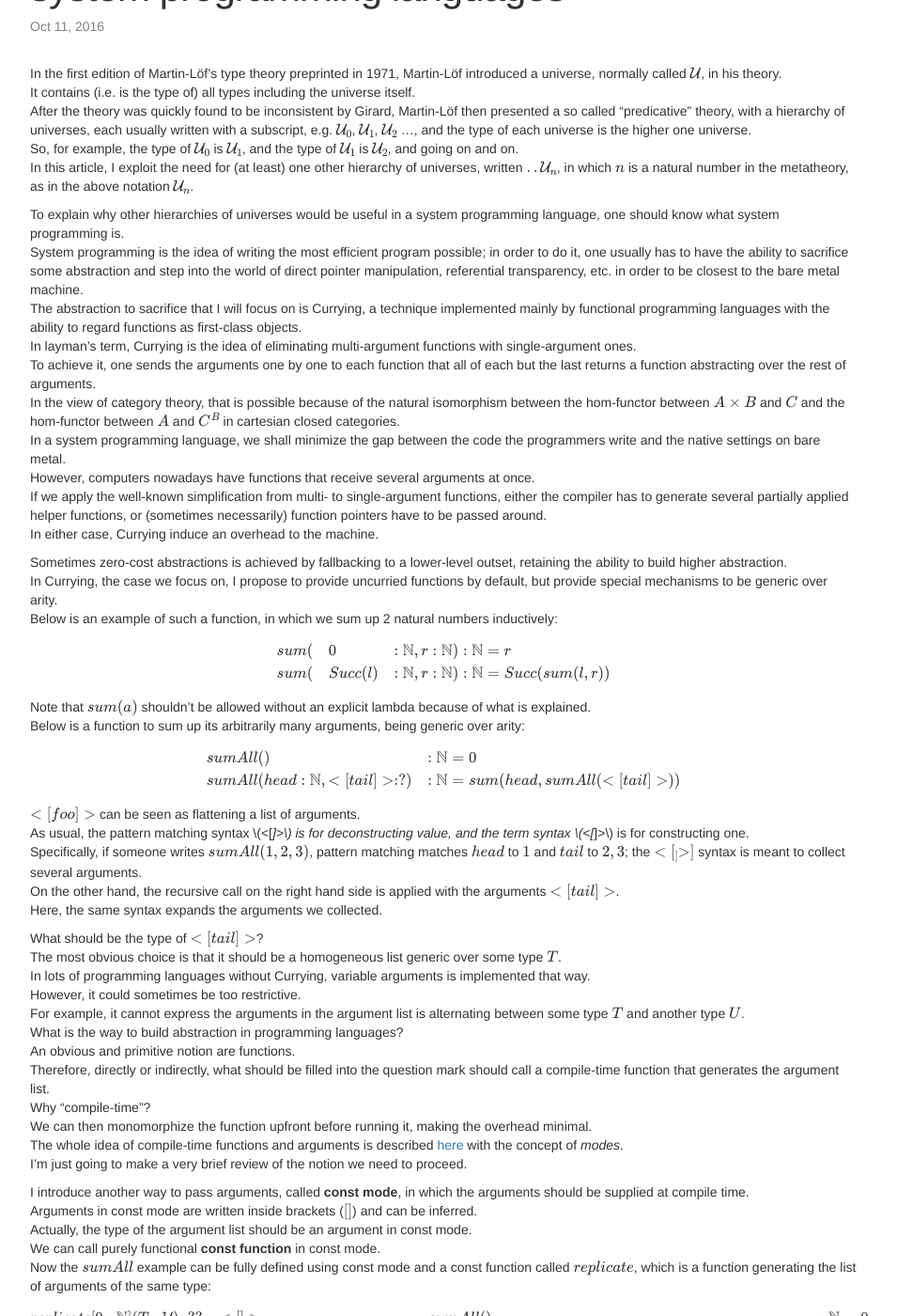
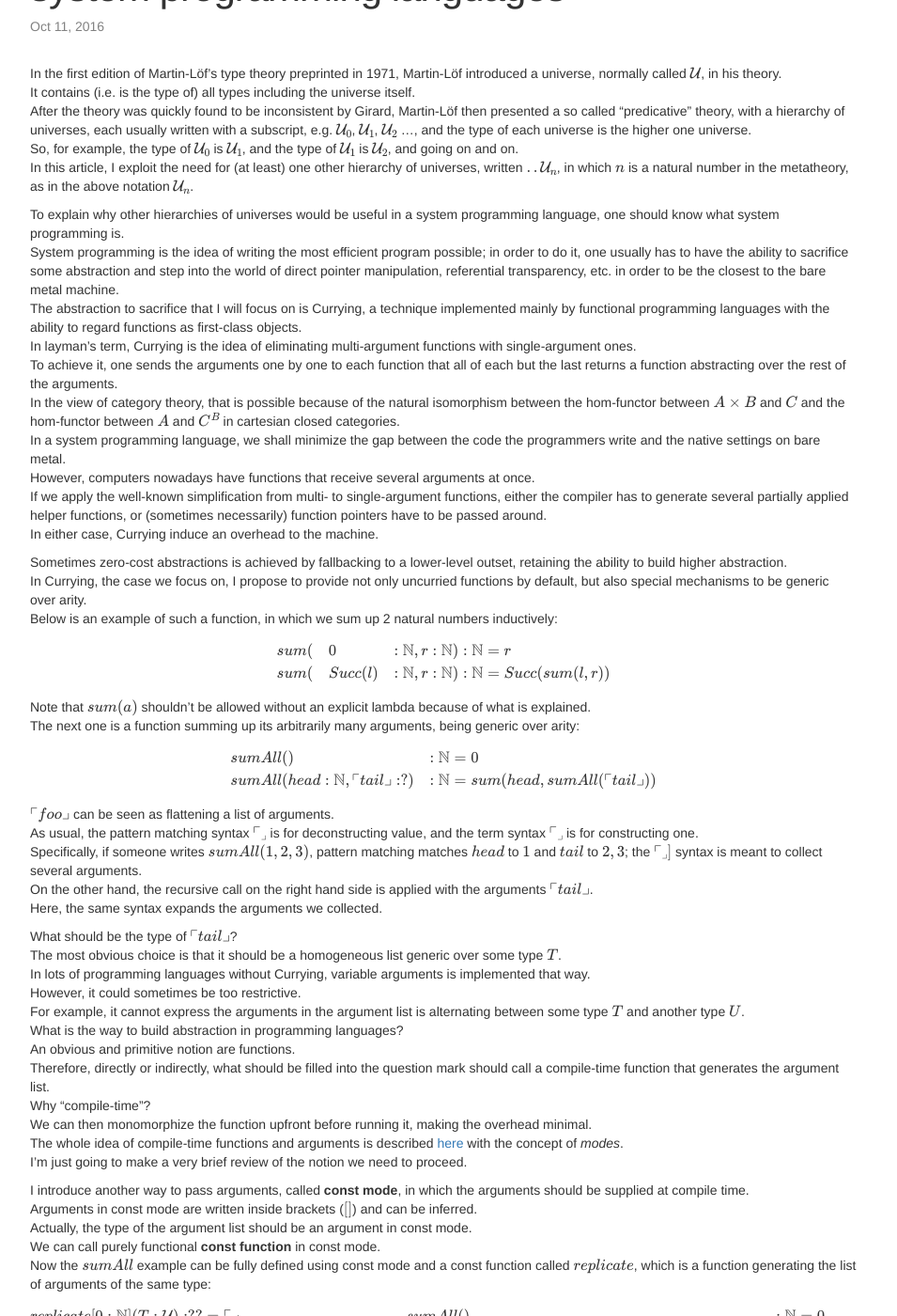
Before and after one commit to AndyShiue/AndyShiue.github.io, a Jekyll site: the page built from _posts/Ende/2016-10-11-hierarchies.md, in a window 1280 px wide and 1400 px high, scrolled down 197 px. Shown: the whole window at 94% size, without its empty margins (168-1123 px from the left). Built offline with Jekyll 4.4.1, drawn with Linux system fonts in a browser that asks for light colours; formulas are drawn with MathJax 3; comment, search, counter and statistics services are not loaded; some of the changed text lies outside the part shown.

Commit message:
Update article.

```diff
--- a/_posts/Ende/2016-10-11-hierarchies.md
+++ b/_posts/Ende/2016-10-11-hierarchies.md
@@ -11,10 +11,10 @@
 In this article, I exploit the need for (at least) one other hierarchy of universes, written \\(..\mathcal{U}_n\\), in which \\(n\\) is a natural number in the metatheory, as in the above notation \\(\mathcal{U}_n\\).
 
 To explain why other hierarchies of universes would be useful in a system programming language, one should know what system programming is.
-System programming is the idea of writing the most efficient program possible; in order to do it, one usually has to have the ability to sacrifice some abstraction and step into the world of direct pointer manipulation, referential transparency, etc. in order to be closest to the bare metal machine.
+System programming is the idea of writing the most efficient program possible; in order to do it, one usually has to have the ability to sacrifice some abstraction and step into the world of direct pointer manipulation, referential transparency, etc. in order to be the closest to the bare metal machine.
 The abstraction to sacrifice that I will focus on is Currying, a technique implemented mainly by functional programming languages with the ability to regard functions as first-class objects.
 In layman's term, Currying is the idea of eliminating multi-argument functions with single-argument ones.
-To achieve it, one sends the arguments one by one to each function that all of each but the last returns a function abstracting over the rest of arguments.
+To achieve it, one sends the arguments one by one to each function that all of each but the last returns a function abstracting over the rest of the arguments.
 In the view of category theory, that is possible because of the natural isomorphism between the hom-functor between \\(A \times B\\) and \\(C\\) and the hom-functor between \\(A\\) and \\(C^B\\) in cartesian closed categories.
 In a system programming language, we shall minimize the gap between the code the programmers write and the native settings on bare metal.
 However, computers nowadays have functions that receive several arguments at once.
@@ -22,7 +22,7 @@
 In either case, Currying induce an overhead to the machine.
 
 Sometimes zero-cost abstractions is achieved by fallbacking to a lower-level outset, retaining the ability to build higher abstraction.
-In Currying, the case we focus on, I propose to provide uncurried functions by default, but provide special mechanisms to be generic over arity.
+In Currying, the case we focus on, I propose to provide not only uncurried functions by default, but also special mechanisms to be generic over arity.
 Below is an example of such a function, in which we sum up 2 natural numbers inductively:
 
 $$
@@ -33,22 +33,22 @@
 $$
 
 Note that \\(sum(a)\\) shouldn't be allowed without an explicit lambda because of what is explained.
-Below is a function to sum up its arbitrarily many arguments, being generic over arity:
+The next one is a function summing up its arbitrarily many arguments, being generic over arity:
 
 $$
 \begin{array}{ll}
 sumAll()                              & : \mathbb{N} = 0 \\
-sumAll(head: \mathbb{N}, <[tail]>: ?) & : \mathbb{N} = sum(head, sumAll(<[tail]>))
+sumAll(head: \mathbb{N}, \ulcorner tail \lrcorner: ?) & : \mathbb{N} = sum(head, sumAll(\ulcorner tail \lrcorner))
 \end{array}
 $$
 
-\\(<[foo]>\\) can be seen as flattening a list of arguments.
-As usual, the pattern matching syntax \\(<[_]>\\) is for deconstructing value, and the term syntax \\(<[_]>\\) is for constructing one.
-Specifically, if someone writes \\(sumAll(1, 2, 3)\\), pattern matching matches \\(head\\) to \\(1\\) and \\(tail\\) to \\(2, 3\\); the \\(<[_]>]\\) syntax is meant to collect several arguments.
-On the other hand, the recursive call on the right hand side is applied with the arguments \\(<[tail]>\\).
+\\(\ulcorner foo \lrcorner\\) can be seen as flattening a list of arguments.
+As usual, the pattern matching syntax \\(\ulcorner _ \lrcorner\\) is for deconstructing value, and the term syntax \\(\ulcorner _ \lrcorner\\) is for constructing one.
+Specifically, if someone writes \\(sumAll(1, 2, 3)\\), pattern matching matches \\(head\\) to \\(1\\) and \\(tail\\) to \\(2, 3\\); the \\(\ulcorner _ \lrcorner]\\) syntax is meant to collect several arguments.
+On the other hand, the recursive call on the right hand side is applied with the arguments \\(\ulcorner tail \lrcorner\\).
 Here, the same syntax expands the arguments we collected.
 
-What should be the type of \\(<[tail]>\\)?
+What should be the type of \\(\ulcorner tail \lrcorner\\)?
 The most obvious choice is that it should be a homogeneous list generic over some type \\(T\\).
 In lots of programming languages without Currying, variable arguments is implemented that way.
 However, it could sometimes be too restrictive.
@@ -69,12 +69,12 @@
 
 $$
 \begin{array}{ll}
-replicate[0: \mathbb{N}](T: \mathcal{U}) : ?? = <[]> \\
-replicate[Succ(n): \mathbb{N}](T: \mathcal{U}) : ?? = <[T, replicate[n](T)]>
+replicate[0: \mathbb{N}](T: \mathcal{U}) : ?? = \ulcorner  \lrcorner \\
+replicate[Succ(n): \mathbb{N}](T: \mathcal{U}) : ?? = \ulcorner T, replicate[n](T) \lrcorner
 \end{array} \\
 \begin{array}{ll}
 sumAll()                                                              & : \mathbb{N} = 0 \\
-sumAll[Args: replicate(\mathbb{N})](head: \mathbb{N}, <[tail]>: Args) & : \mathbb{N} = sum(head, sumAll(<[tail]>))
+sumAll[Args: replicate(\mathbb{N})](head: \mathbb{N}, \ulcorner tail \lrcorner: Args) & : \mathbb{N} = sum(head, sumAll(\ulcorner tail \lrcorner))
 \end{array}
 $$
 
```
